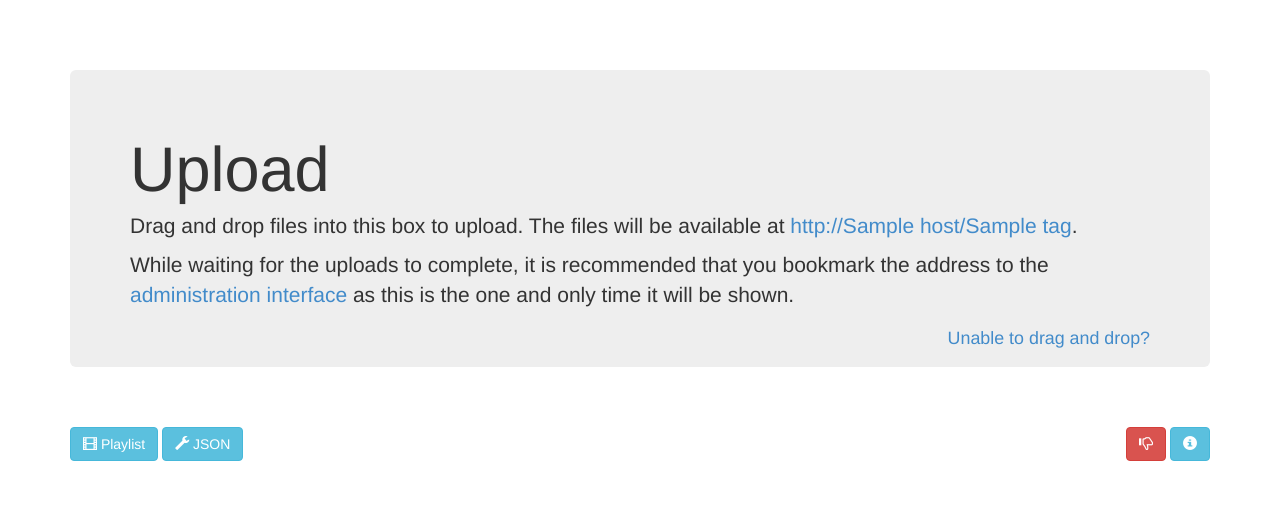
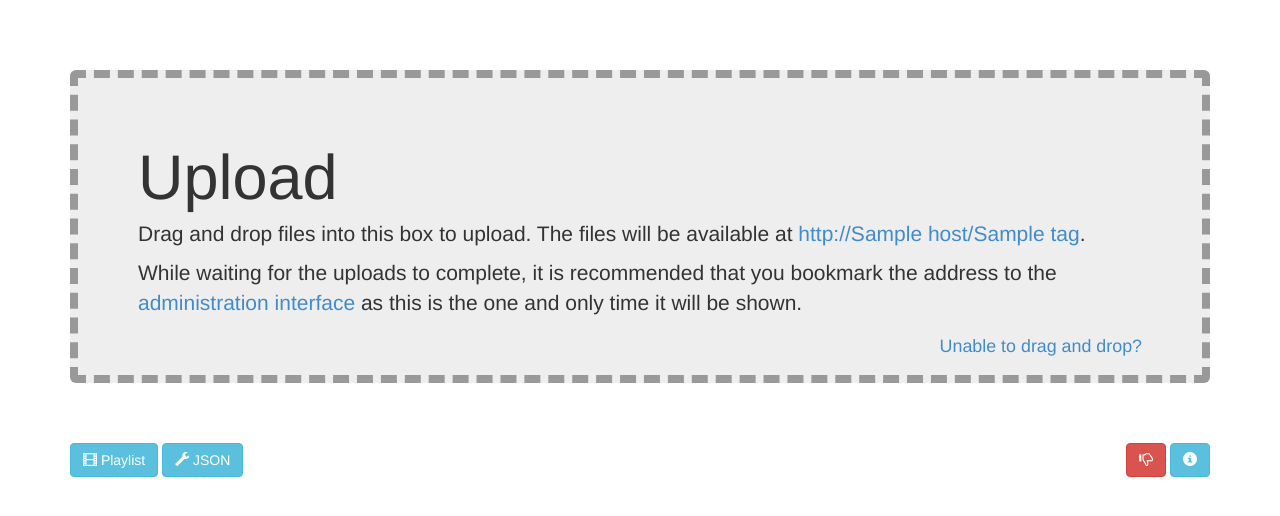
Before and after one commit to espebra/filebin, a Python web app: template app/templates/upload.html in a window 1280 px wide. Shown: the top 516 px of the page. Run offline with Jinja, Linux system fonts and the light colour scheme; the template is opened without the code that fills it: most values are stand-ins (such as "Sample title", 1, 10 or a date in 2020); some libraries are stand-ins or nearby versions.

Commit message:
make the drag and drop box more visible

```diff
--- a/app/templates/upload.html
+++ b/app/templates/upload.html
@@ -297,7 +297,7 @@
   }
 </script>
 
-<div class="jumbotron" id="fileDrop">
+<div class="dragndrop jumbotron" id="fileDrop">
   <h1>Upload</h1>
   <p>Drag and drop files into this box to upload. The files will be available at <a href="/{{ tag }}">http://{{ host }}/{{ tag }}</a>.</p>
 {% if key %}
--- a/static/css/custom.css
+++ b/static/css/custom.css
@@ -50,6 +50,10 @@ form {
     margin: 0 auto;
 }
 */
+
+.dragndrop {
+    border: dashed 8px #999999;
+}
 
 #fileSelect {
     display: none;
```
